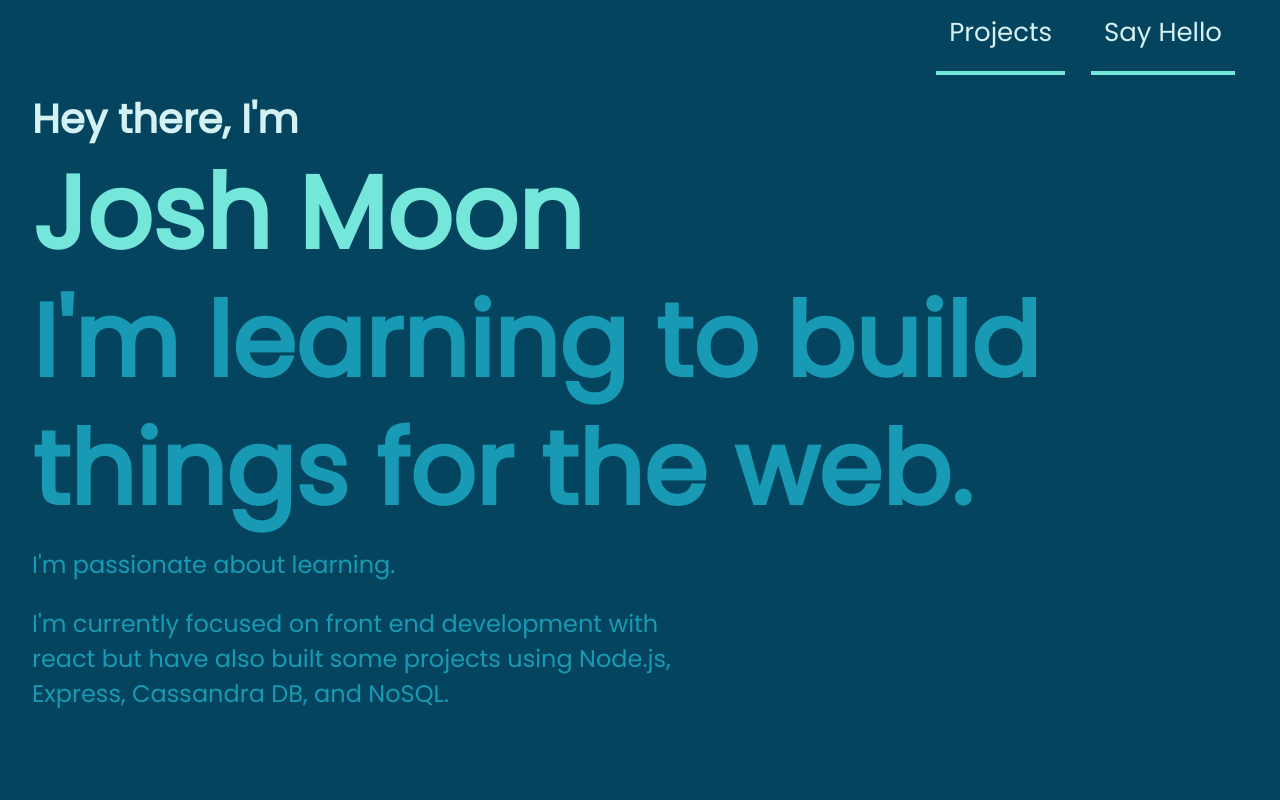
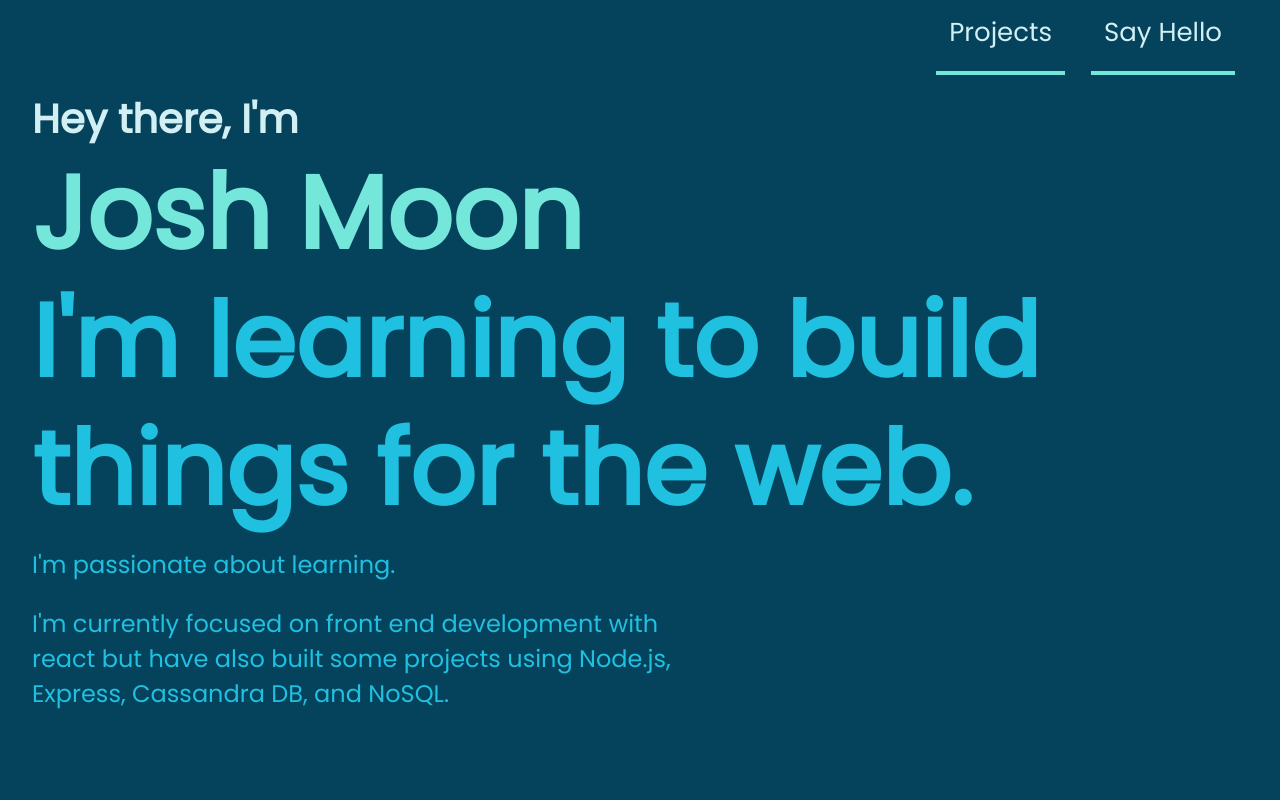
Before and after one commit to Josh1510/portfolio, a React (Create React App) app: page / in a window 1280 px wide. Shown: the top 800 px of the page. Built offline with nearby package versions, Linux system fonts and the light colour scheme.

Commit message:
comments

```diff
--- a/src/App.css
+++ b/src/App.css
@@ -1,8 +1,9 @@
 :root {
-  --navy-blue: #05445e;
-  --blue-grotto: #189ab4;
-  --blue-green: #75e6da;
-  --baby-blue: #d4f1f4;
+  --navy-blue: hsl(198, 90%, 19%);
+  /* actual blue grotto is 40% brightness, changed for readability */
+  --blue-grotto: hsl(190, 76%, 50%);
+  --blue-green: hsl(174, 69%, 68%);
+  --baby-blue: hsl(186, 59%, 89%);
 
   --header-height: 75px;
 }
```
